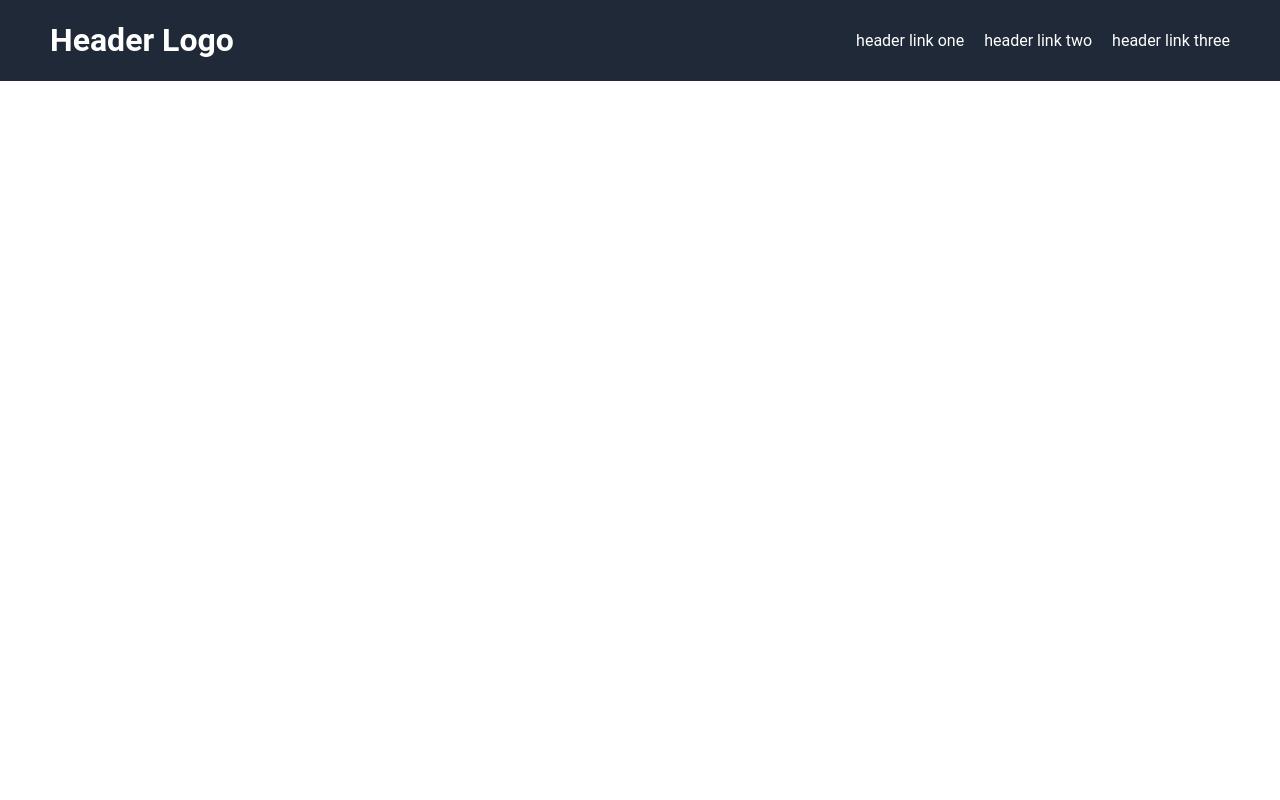
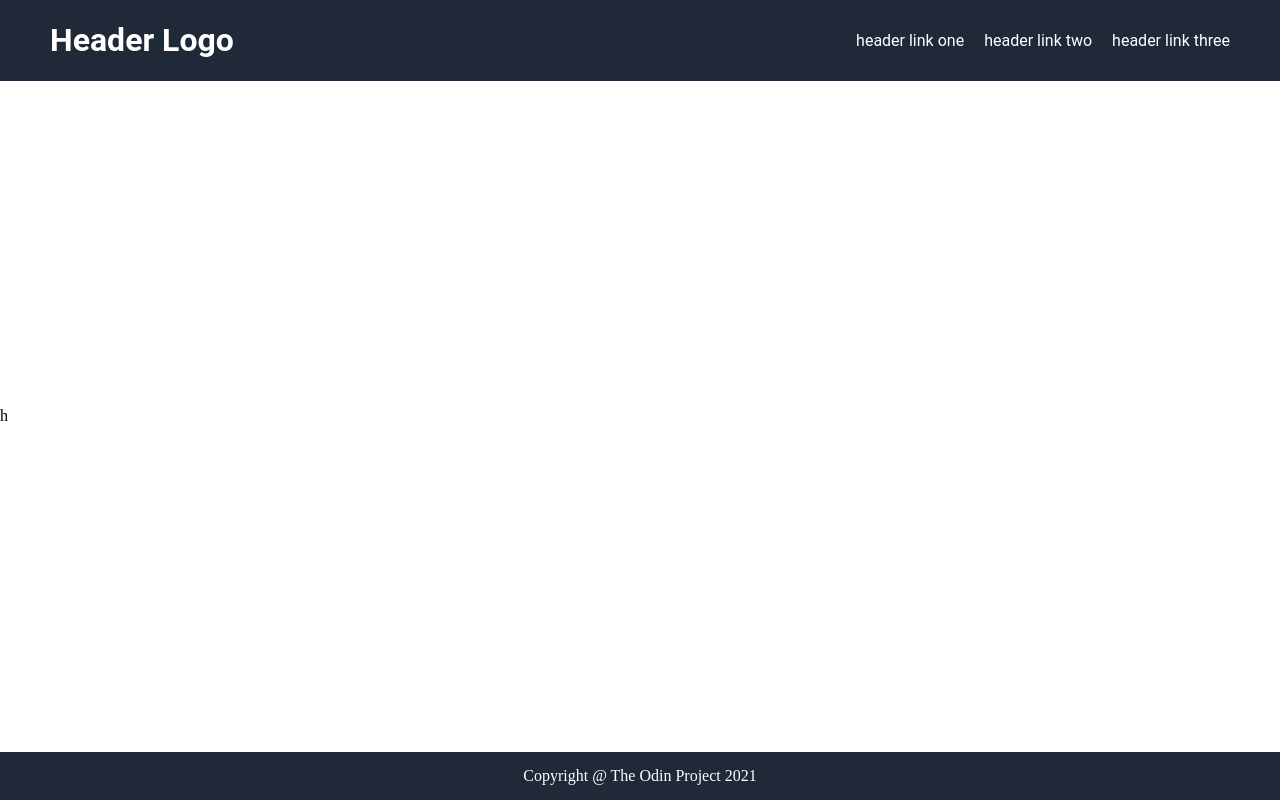
Before and after one commit to WilJoyaa/odin-landing, a plain HTML site: page index.html in a window 1280 px wide. Drawn offline with Linux system fonts and the light colour scheme.

Commit message:
Footer
added and styled the footer and created space between the divs in the body

```diff
--- a/index.html
+++ b/index.html
@@ -19,6 +19,12 @@
     </div>
     </div>
 
+    <div>h</div>
+
+    <div class="footer">
+        <div>Copyright @ The Odin Project 2021</div>
+    </div>
+
 
 
     </body>
--- a/landingstyle.css
+++ b/landingstyle.css
@@ -1,7 +1,9 @@
 body {
     display: flex;
     flex-direction: column;
+    justify-content: space-between;
     margin: 0px;
+    min-height: 100vh;
 }
 
 
@@ -24,6 +26,15 @@ body {
     gap: 20px;
 }
 
+.footer {
+    display: flex;
+    justify-content: center;
+    align-items: center;
+    padding: 15px;
+    background-color: #1F2937;
+    color: white;
+}
+
 a {
     color: white;
     gap: 12px;
```
